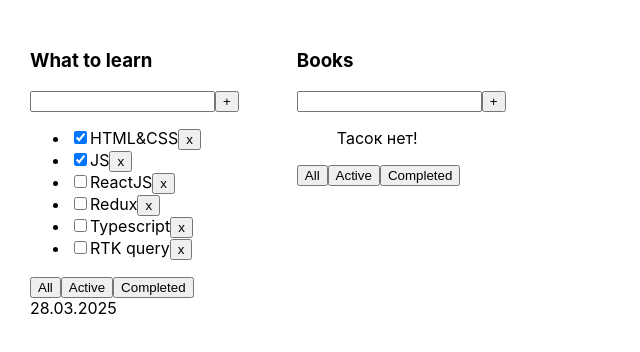
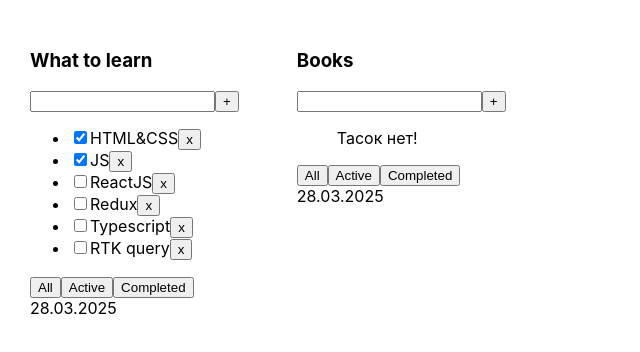
Before and after one commit to Matilda667/samurai-way-main, a React (Create React App) app: page / in a window 1280 px wide. Shown: the top 352 px of the page, without its empty margins (0-640 px from the left). Built offline with nearby package versions, Linux system fonts and the light colour scheme.

Commit message:
second comment

```diff
--- a/src/App.tsx
+++ b/src/App.tsx
@@ -54,8 +54,8 @@ setTasks(filterTasks)
         <Todolist title="Books"
                   tasks={[]}
                   removeTask={removeTask}
-                  changeFilter={changeFilter}/>
-
+                  changeFilter={changeFilter}
+        date={"28.03.2025"}/>
     </div>
   );
 }
```
